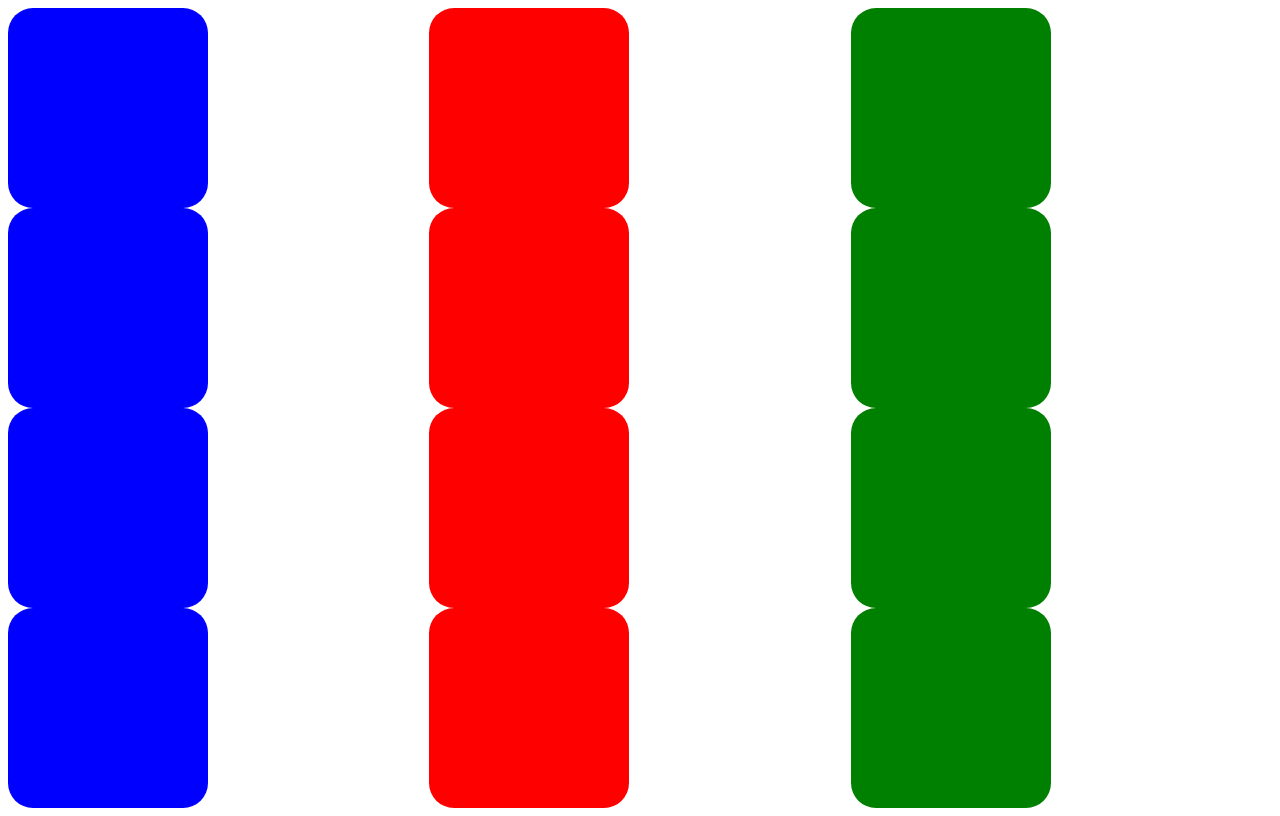
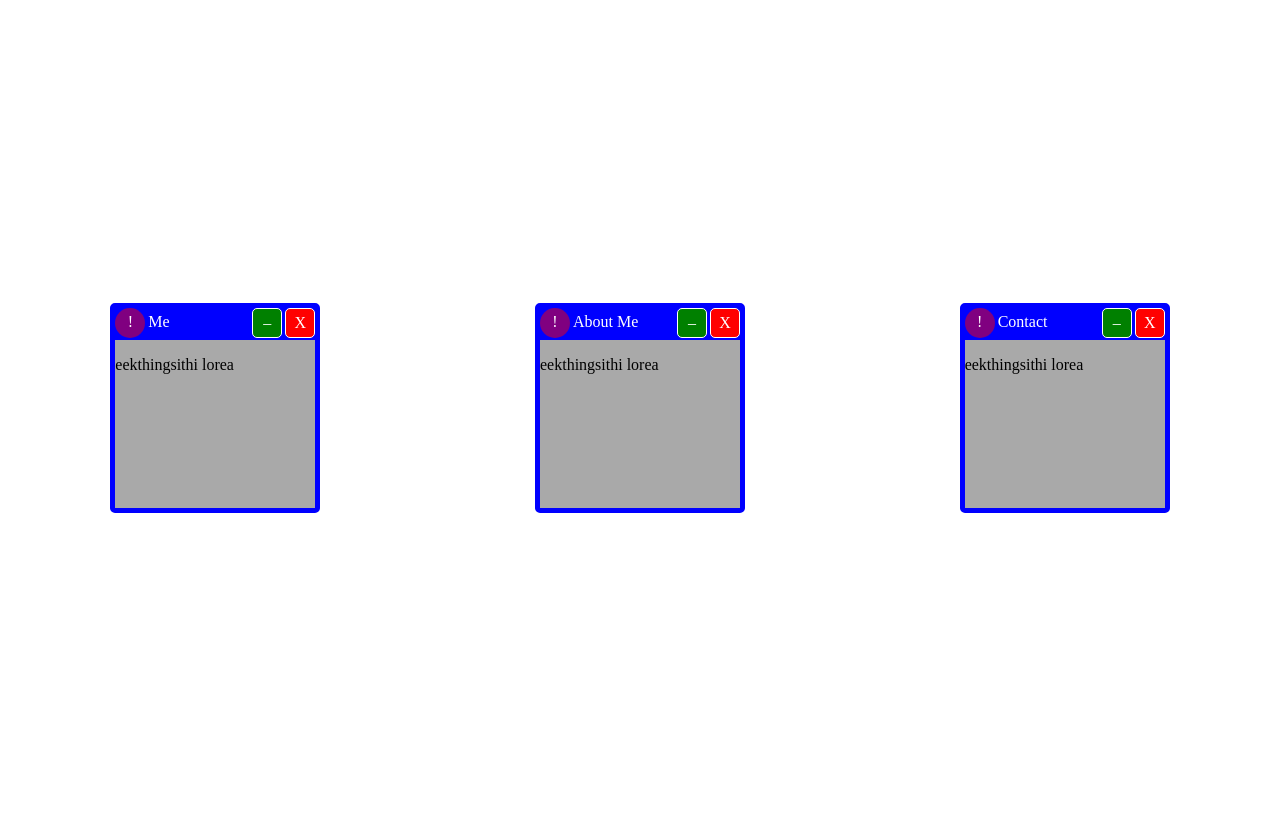
Before and after one commit to ceptic0n/pockySite, a plain HTML site: page index.html in a window 1280 px wide. Drawn offline with Linux system fonts and the light colour scheme.

Commit message:
Made some boxes! woohoo

```diff
--- a/index.html
+++ b/index.html
@@ -8,18 +8,48 @@
 </head>
 <body>
     <div class="container">
-        <div class="blue"></div>
-        <div class="red"></div>
-        <div class="green"></div>
-        <div class="blue"></div>
-        <div class="red"></div>
-        <div class="green"></div>
-        <div class="blue"></div>
-        <div class="red"></div>
-        <div class="green"></div>
-        <div class="blue"></div>
-        <div class="red"></div>
-        <div class="green"></div>
+
+        <!-- me.png -->
+        <div class="box">
+            <div class="toolbar">
+              <div class="icon">!</div>
+              <div class="name">Me</div>
+              <div class="minimize">_</div>
+              <div class="close">X</div>
+            </div>
+            <div class="content">
+              <p>  eekthingsithi lorea</p>
+            </div>
+          </div>
+
+          <!-- about -->
+          <div class="box">
+            <div class="toolbar">
+              <div class="icon">!</div>
+              <div class="name">About Me</div>
+              <div class="minimize">_</div>
+              <div class="close">X</div>
+            </div>
+            <div class="content">
+              <p>  eekthingsithi lorea</p>
+            </div>
+          </div>
+
+          <!-- Contact -->
+          <div class="box">
+            <div class="toolbar">
+              <div class="icon">!</div>
+              <div class="name">Contact</div>
+              <div class="minimize">_</div>
+              <div class="close">X</div>
+            </div>
+            <div class="content">
+              <p>  eekthingsithi lorea</p>
+            </div>
+          </div>
+
+
+
     </div>
 </body>
 </html>
--- a/styles.css
+++ b/styles.css
@@ -1,35 +1,73 @@
 .container{
     display:grid;
-    grid-template-columns: 1fr 1fr 1fr;
-    grid-template-rows: 1fr 1fr 1fr;
+    grid-template:1fr/ 1fr 1fr 1fr;
+    justify-items: center;
+    align-items: center;
+    gap:10px;
+    height: 100vh;
+    width: 100%;
 }
 
-.blue, .red, .green{
+.box{
+    width:200px;
     height:200px;
-    width:200px;
-    border-radius: 25px;
-}
+
+    display:grid;
+    grid-template-rows:32px 6fr;
+
+    background-color:darkgray;
+    border-radius:5px;
+    border:5px solid blue;
+  }
+
+  .toolbar{
+    background-color:blue;
+    display:grid;
+    grid-template-columns:30px 5fr 30px 30px;
+    grid-template-rows:1fr 1fr;
+    gap:3px;
+
+  }
+
+  .icon{
+    color:white;
+    background-color:purple;
+    border-radius:15px;
+    padding:5px;
+    text-align:center;
+  }
+
+  .name{
+    color:white;
+    line-height:28px;
+  }
+
+  .minimize{
+    color:white;
+    background-color:green;
+    border-radius:5px;
+    border:1px solid white;
+    text-align:center;
+
+  }
+  .minimize:active{
+    background-color:darkgreen;
+  }
+
+  .close{
+    color:white;
+    background-color:red;
+    border-radius:5px;
+    border:1px solid white;
+    text-align:center;
+    line-height:28px;
+  }
+
+  .close:active{
+    background-color:darkred;
+  }
 
 
-.blue{
-    background-color: blue;
-}
-
-.blue:active{
-    background-color: darkblue;
-}
-
-.red{
-    background-color: red;
-}
-.red:active{
-    background-color:darkred;
-}
-
-.green{
-    background-color: green;
-}
-
-.green:active{
-    background-color: darkgreen;
-}
+  content{
+    padding:10px;
+  }
```
